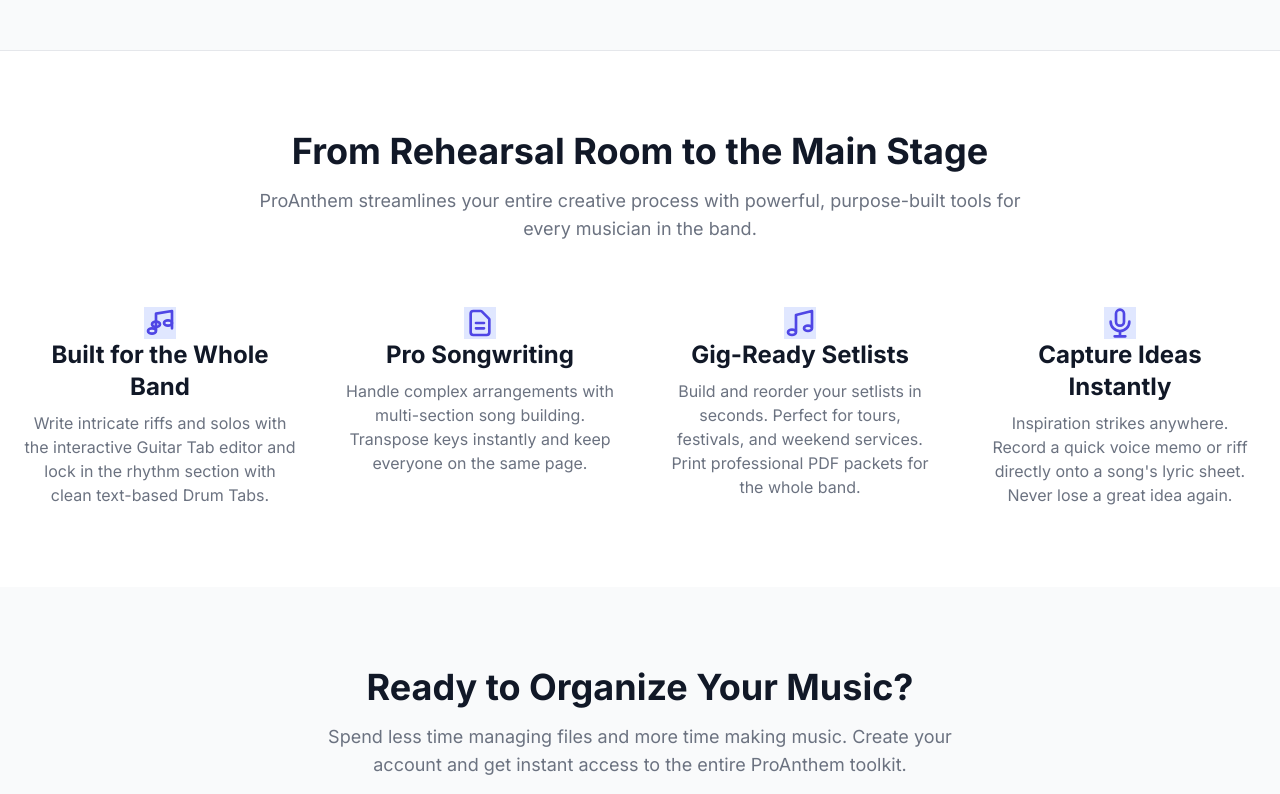
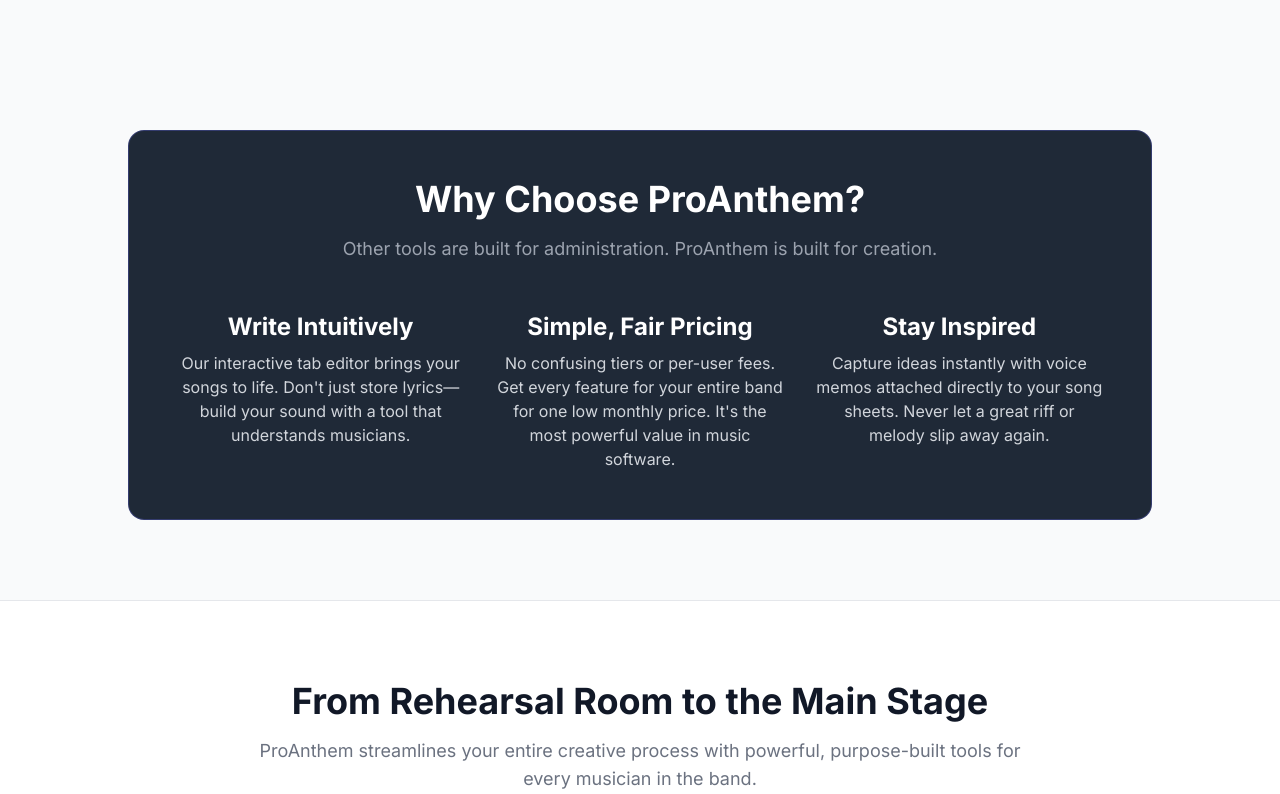
Before and after one commit to Nicpic92/ProAnthem-Site, a website with bundled scripts: page public/proanthem_index.html in a window 1280 px wide. Shown: the part 580-1374 px from the top of the page. Built offline with nearby package versions, Linux system fonts and the light colour scheme.

Commit message:
Update proanthem_index.html

```diff
--- a/public/proanthem_index.html
+++ b/public/proanthem_index.html
@@ -29,14 +29,13 @@
     </header>
 
     <main class="flex-grow">
-        <!-- ... (all the main page content is correct and remains unchanged) ... -->
         <section class="text-center py-20 px-6">
             <div class="container mx-auto">
                 <h2 class="text-5xl md:text-7xl font-extrabold tracking-tight">
-                    Your Band's <span class="headline-gradient">Stage-Ready Command Center.</span>
+                    From <span class="headline-gradient">Riff to Rider.</span> Your Music, Perfected.
                 </h2>
                 <p class="mt-6 max-w-3xl mx-auto text-lg md:text-xl text-gray-300">
-                    From the writer's room to the main stage, ProAnthem is the professional toolkit for Christian rock bands. Tame the chaos of complex songs, build powerful setlists, and keep every member perfectly in sync. It's time to unleash your sound.
+                    Stop wrestling with bloated, overpriced band software. ProAnthem is the modern creative suite for songwriters and performing musicians. Craft complex songs with interactive tabs, build dynamic setlists, and sync everything with your band in real-time.
                 </p>
                 <div class="mt-8 flex flex-col sm:flex-row items-center justify-center gap-4">
                     <a href="/pricing.html" class="btn btn-primary w-full sm:w-auto font-bold text-lg rounded-full py-4 px-10">
@@ -45,6 +44,31 @@
                     <a href="/demo.html" class="btn btn-secondary w-full sm:w-auto font-bold text-lg rounded-full py-4 px-10">
                         Try a Live Demo
                     </a>
+                </div>
+            </div>
+        </section>
+
+        <section class="py-20 px-6">
+            <div class="container mx-auto max-w-5xl">
+                <div class="bg-gray-800 rounded-2xl p-8 md:p-12 border border-indigo-500/30">
+                    <h3 class="text-4xl font-bold text-center">Why Choose ProAnthem?</h3>
+                    <p class="mt-4 text-lg text-gray-400 text-center max-w-3xl mx-auto">
+                        Other tools are built for administration. ProAnthem is built for creation.
+                    </p>
+                    <div class="mt-12 grid grid-cols-1 md:grid-cols-3 gap-8">
+                        <div class="text-center">
+                            <h4 class="text-2xl font-bold text-indigo-400">Write Intuitively</h4>
+                            <p class="mt-2 text-gray-300">Our interactive tab editor brings your songs to life. Don't just store lyrics—build your sound with a tool that understands musicians.</p>
+                        </div>
+                        <div class="text-center">
+                            <h4 class="text-2xl font-bold text-indigo-400">Simple, Fair Pricing</h4>
+                            <p class="mt-2 text-gray-300">No confusing tiers or per-user fees. Get every feature for your entire band for one low monthly price. It's the most powerful value in music software.</p>
+                        </div>
+                        <div class="text-center">
+                            <h4 class="text-2xl font-bold text-indigo-400">Stay Inspired</h4>
+                            <p class="mt-2 text-gray-300">Capture ideas instantly with voice memos attached directly to your song sheets. Never let a great riff or melody slip away again.</p>
+                        </div>
+                    </div>
                 </div>
             </div>
         </section>
@@ -100,9 +124,9 @@
 
          <section class="text-center py-20 px-6">
             <div class="container mx-auto">
-                <h3 class="text-4xl font-bold">Ready to Organize Your Music?</h3>
+                <h3 class="text-4xl font-bold">The Professional Toolkit You Can Actually Afford.</h3>
                  <p class="mt-4 text-lg text-gray-400 max-w-2xl mx-auto">
-                    Spend less time managing files and more time making music. Create your account and get instant access to the entire ProAnthem toolkit.
+                    Stop compromising. Get the features you need to write, organize, and perform, at a price that makes sense for working musicians.
                 </p>
                 <div class="mt-8">
                     <a href="/pricing.html" class="btn btn-primary font-bold text-lg rounded-full py-4 px-10">
@@ -165,9 +189,6 @@
     <script type="module" src="/js/auth.js"></script>
 
     <script>
-        // --- THIS IS THE FIX ---
-        // This classic script only handles logic specific to this page.
-        // It does not need to be a module.
         const authModal = document.getElementById('auth-modal');
         const closeModalButton = document.getElementById('close-modal-button');
 
```
